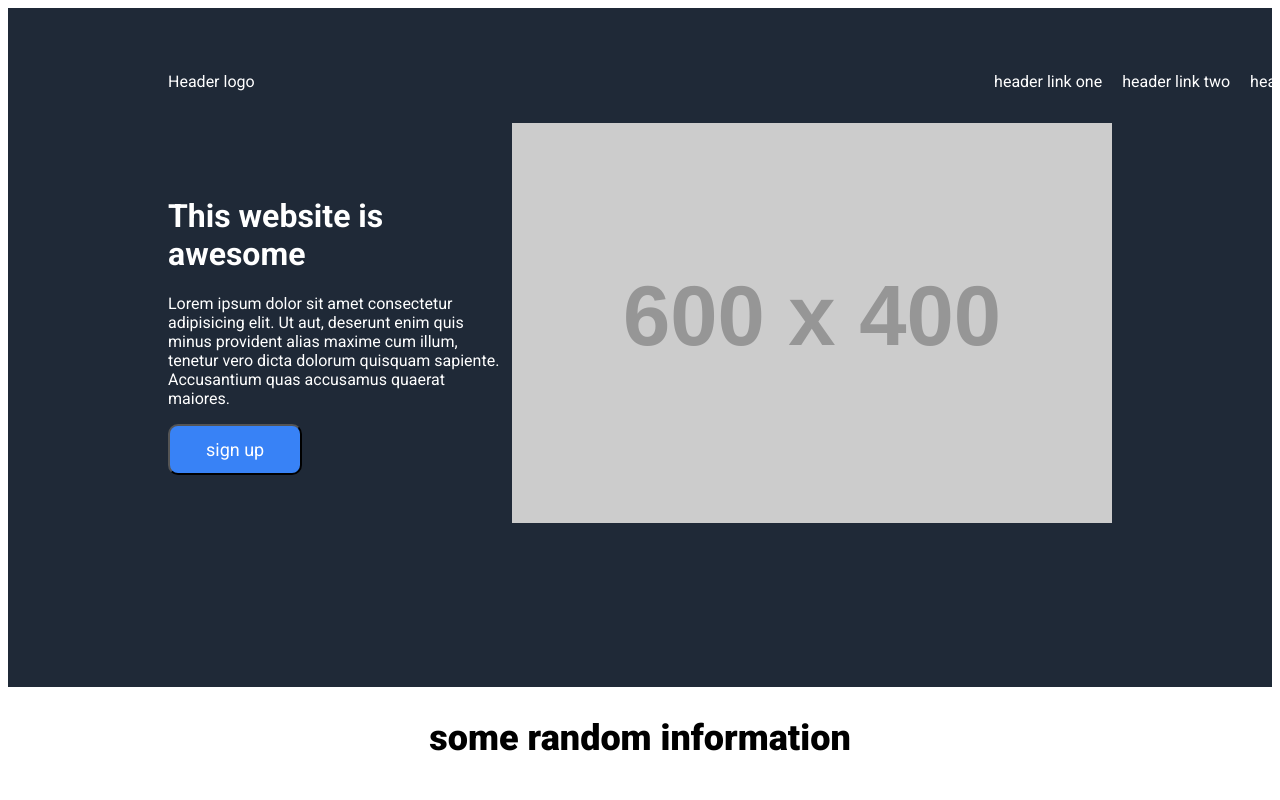
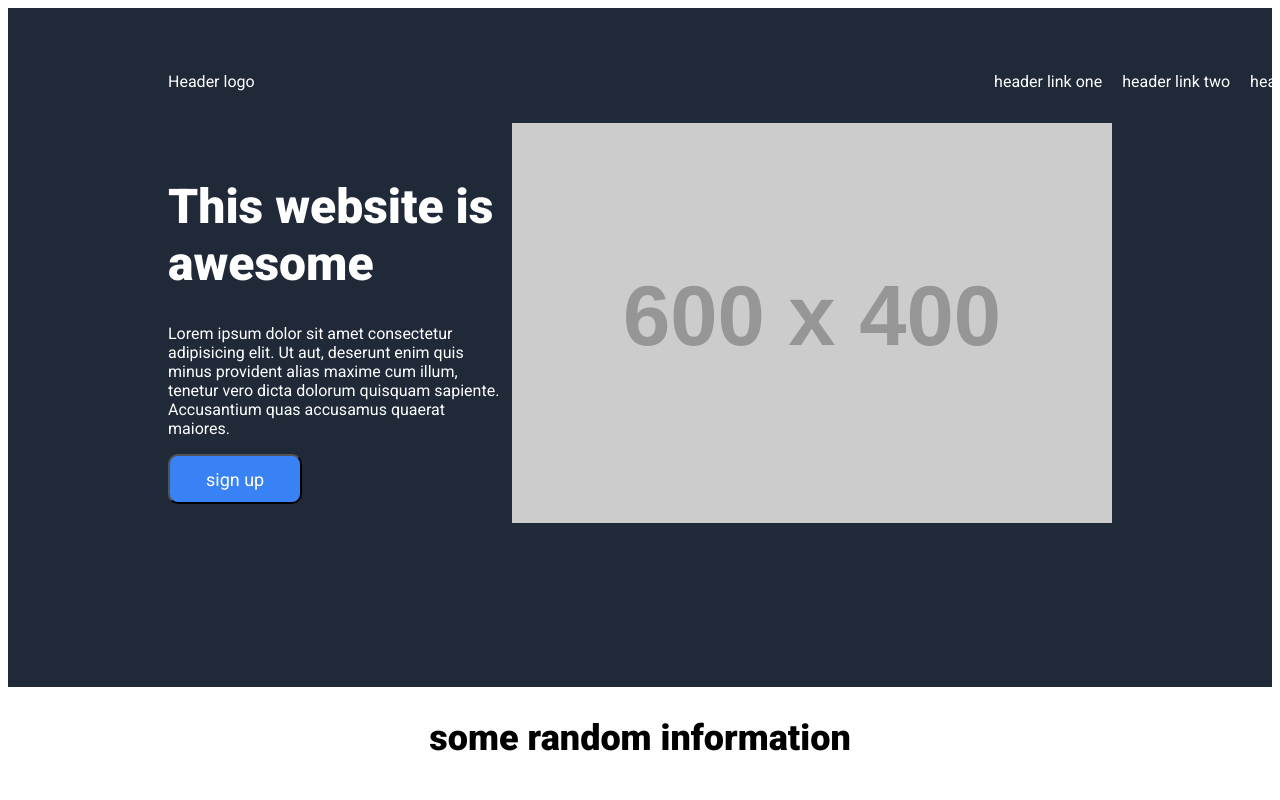
Before and after one commit to keldarko/odin-website-project, a plain HTML site: page index.html in a window 1280 px wide. Shown: the top 800 px of the page. Drawn offline with Linux system fonts and the light colour scheme; placeholder pictures from the web are drawn by us; a web font is replaced by a local one.

Commit message:
updated css

```diff
--- a/style.css
+++ b/style.css
@@ -73,6 +73,12 @@ menu ul {
   border-radius: 20px;
 }
 
+h1 {
+  font-size: 48px;
+  font-weight: 900;
+  ß
+}
+
 h2 {
   text-align: center;
   font-size: 36px;
```
